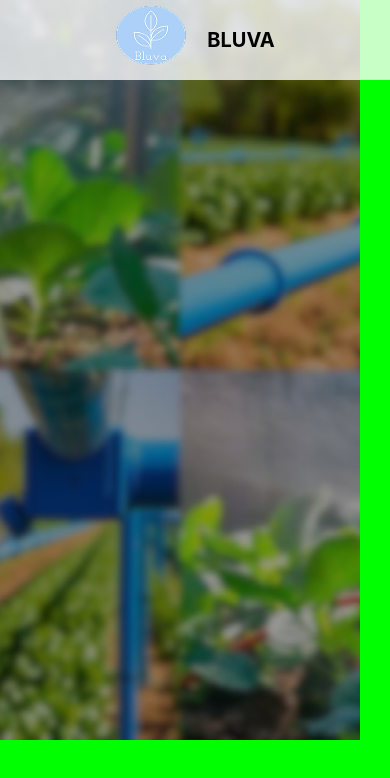
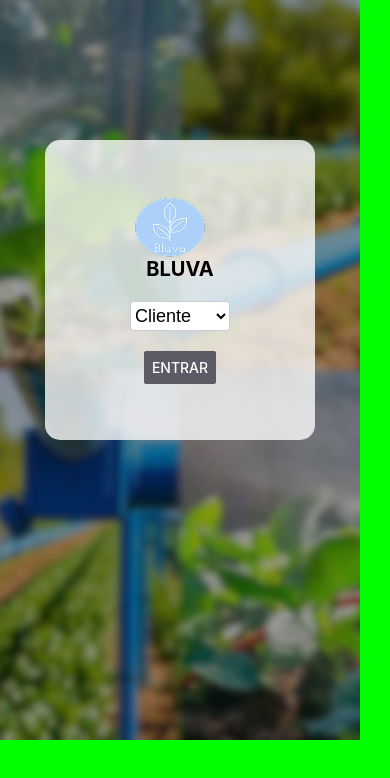
Before and after one commit to Mariabarbosa12/tcc-irrigacao-mobile, a React Native app: screen / in a window 390 px wide. Shown: the top 778 px of the page. Built offline with nearby package versions, Linux system fonts and the light colour scheme.

Commit message:
dia22-08

```diff
--- a/src/telas/entrada/index.js
+++ b/src/telas/entrada/index.js
@@ -3,10 +3,10 @@ import {
   View,
   Text,
   Image,
-  Pressable,
-  Select,
+  Button,
   ImageBackground,
 } from 'react-native';
+import { Picker } from '@react-native-picker/picker';
 
 import logo from '../../../assets/logo.png'
 import fundo from '../../../assets/fundomobile.png'
@@ -15,6 +15,7 @@ import fundo from '../../../assets/fundomobile.png'
 import styles from './styles';
 
 export default function Entrada() {
+  const [selectedUsuario, setSelectedUsuario] = useState();
 
   return (
     // <View style={styles.container}>
@@ -22,14 +23,27 @@ export default function Entrada() {
       <View style={styles.containerLogo}>
         <Image style={styles.logo} source={logo} />
         <Text style={styles.txtLogo}>BLUVA</Text>
-      </View>
+
+
+        <Picker style={styles.pickerWrapper}
+  selectedValue={selectedUsuario}
+  onValueChange={(itemValue, itemIndex) =>
+    setSelectedUsuario(itemValue)
+  }>
+  <Picker.Item label="Cliente" value="Cliente" />
+  <Picker.Item label="Tecnico" value="Tecnico" />
+</Picker>
 
       {/* <select id="tipoUsuario">
         <option value="">Selecione</option>
         <option value="usuario">Usuário</option>
         <option value="tecnico">Técnico</option>
       </select> */}
-      {/* <button onclick="window.location.href='../login/login.html'">Prosseguir</button> */}
+      <Button  style={styles.button} color={'#5a5b65'} title ="Entrar"
+          onPress={() => 0}
+        />
+      </View>
+
     </ImageBackground>
     // </View>
   );
--- a/src/telas/entrada/styles.js
+++ b/src/telas/entrada/styles.js
@@ -74,37 +74,51 @@ const styles = StyleSheet.create({
   //   alignItems: 'center',
   // },
   containerLogo: {
-    flexDirection: 'row',
     alignItems: 'center',
     justifyContent: 'center',
     padding: 5,
     marginBottom: 30,
     backgroundColor: 'rgba(255, 255, 255, 0.78)',
+     width: 270,
+      height:300,
+      marginTop: 140,
+      borderRadius:15,
+      marginLeft: 45,
   },
   logo: {
+     flexDirection: 'row',
+    alignItems: 'center',
+    justifyContent: 'center',
     height: 60,
-    marginBottom: 10,
+    marginTop:1,
     marginRight: 20,
     resizeMode: 'stretch',
   },
   txtLogo: {
+     flexDirection: 'row',
+    alignItems: 'center',
+    justifyContent: 'center',
     fontSize: 20,
     fontWeight: 'bold',
   },
   title: {
-    fontSize: 32,
+    fontSize: 20,
     fontWeight: '600',
     color: '#000',
     fontFamily: 'Poppins',
   },
   pickerWrapper: {
-    width: '100%',
+    flexDirection: 'row' ,
     borderWidth: 1,
+    height: 30,
+    width:100,
     borderColor: '#ccc',
-    borderRadius: 8,
+    borderRadius: 3,
     marginTop: 20,
     marginBottom: 20,
     backgroundColor: '#fff',
+    fontSize: 18,
+    alignItems: 'center' ,
   },
   select: {
     width: '100%',
@@ -112,10 +126,12 @@ const styles = StyleSheet.create({
   },
   button: {
     width: '100%',
+    height:100,
     padding: 12,
-    backgroundColor: '#5a5b65',
     borderRadius: 8,
     alignItems: 'center',
+      color: '#fff',
+    fontSize: 16,
   },
   buttonPressed: {
     backgroundColor: '#4a4b55',
```
Also changed, not shown: package.json (+5 -2 lines), 1 other file (tests, documents, lock files or other folders).
